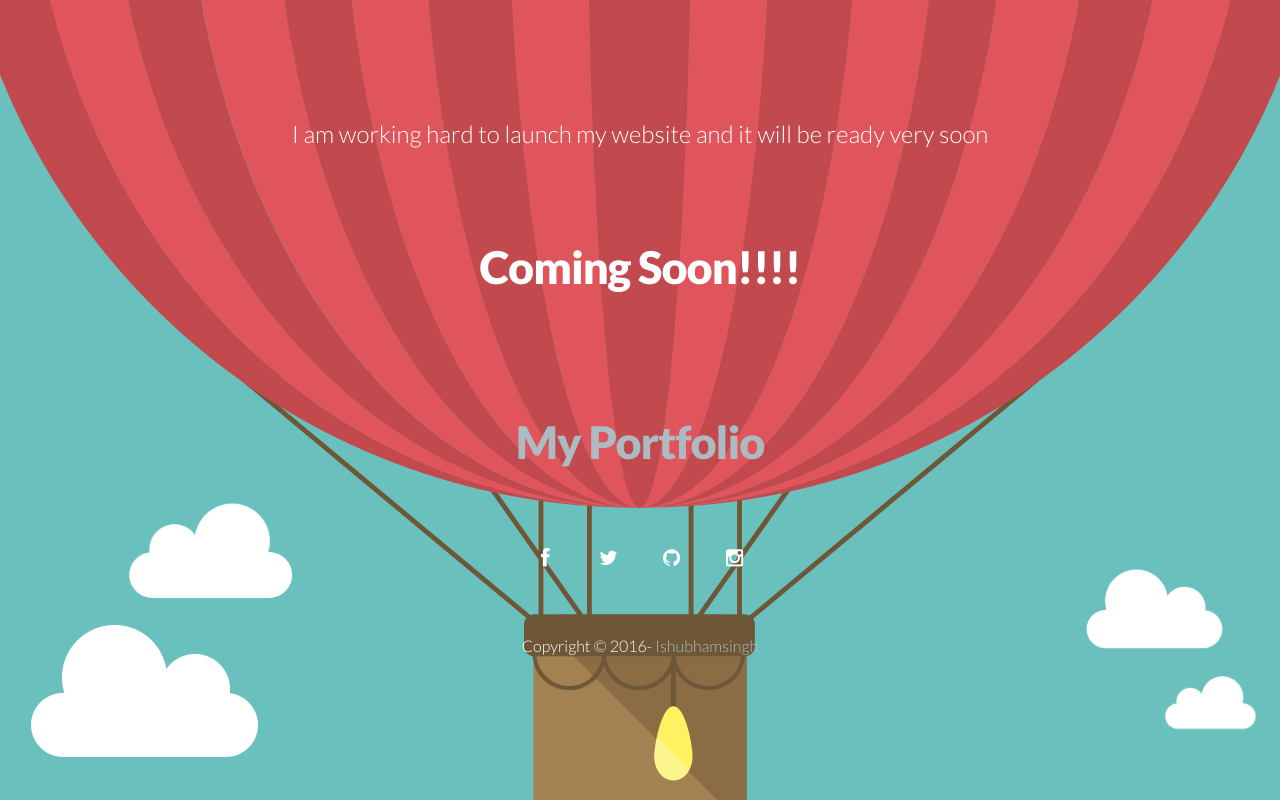
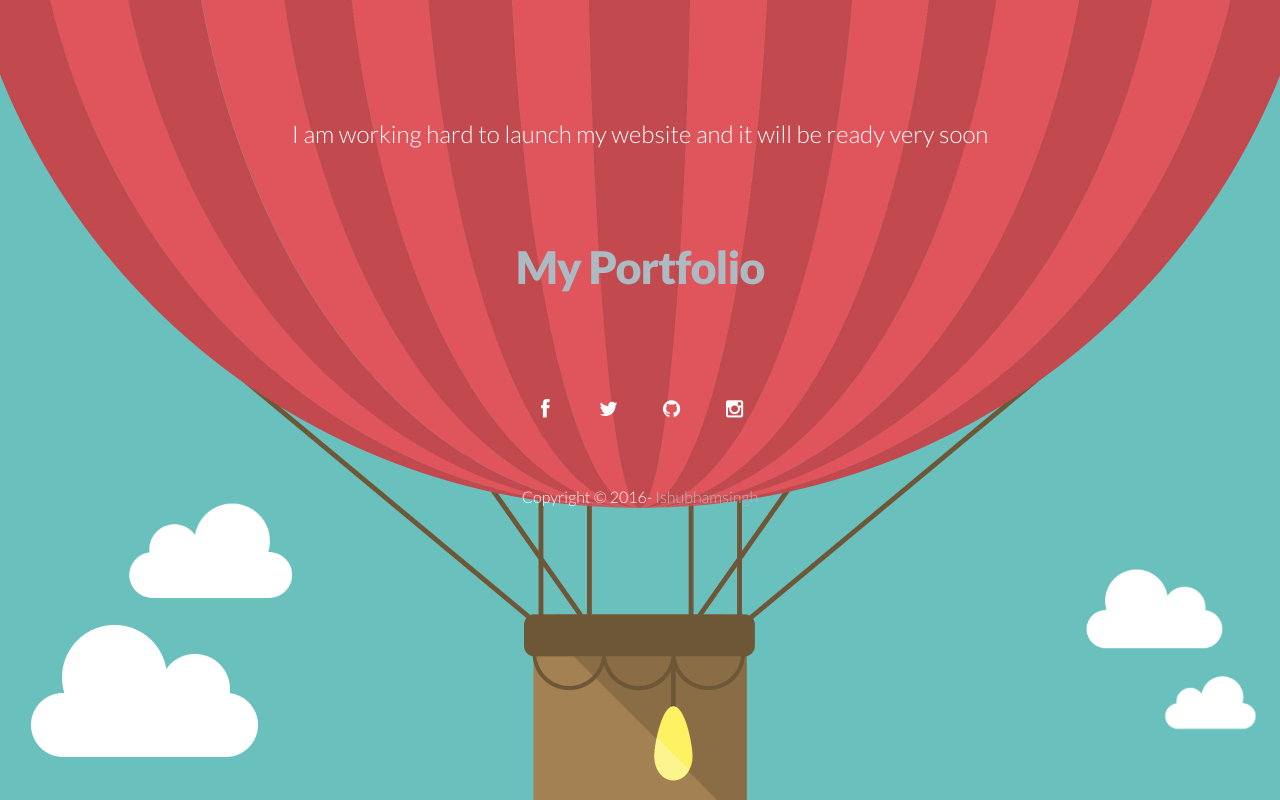
Before and after one commit to amog787/amoghamaiya.github.io, a plain HTML site: page index.html in a window 1280 px wide. Drawn offline with nearby package versions, Linux system fonts and the light colour scheme; some packages are replaced by stand-ins of ours; a script that the page names is missing.

Commit message:
No need of it

```diff
--- a/index.html
+++ b/index.html
@@ -61,9 +61,8 @@
                     <br/>
                     <h2 class="subtitle">I am working hard to launch my website and it will be ready very soon</h2>
                     <br/>
-                    <h1 class="subtitle">Coming Soon!!!!</h1>
+                    <h1 class="subtitle"><a href="http://portfolio.ishubhamsingh.com">My Portfolio</a></h1>
                     <br/>
-                    <h1 class="subtitle"><a href="http://portfolio.ishubhamsingh.com">My Portfolio</a></h1>
                     <br/>
                 </div>
                 <div class="col-sm-12 align-center">
```
